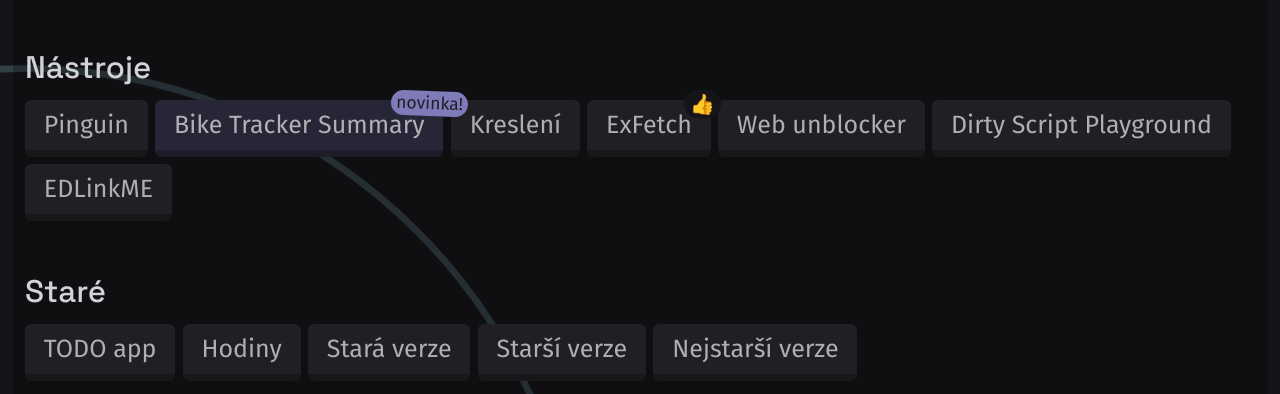
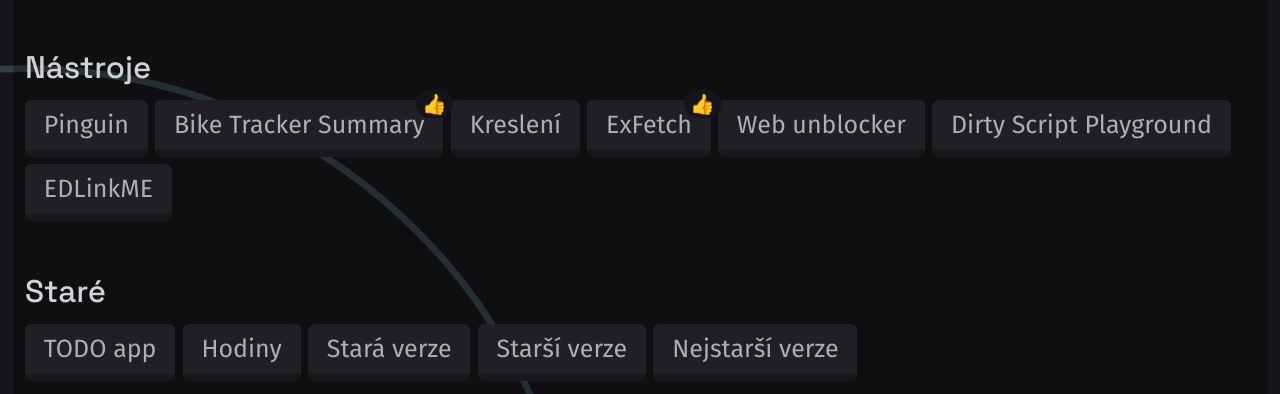
Before and after one commit to MiftikCZ/miftik-web, a plain HTML site: page index.html in a window 1280 px wide. Shown: the part 1013-1407 px from the top of the page. Drawn offline with Linux system fonts and the light colour scheme.

Commit message:
Fixed info mistake in one link

```diff
--- a/index.html
+++ b/index.html
@@ -89,7 +89,7 @@
             <div class="title">Nástroje</div>
             <div class="projects">
                 <a href="https://github.com/MiftikCZ/pinguin">Pinguin</a>
-                <a href="https://miftikcz.github.io/bike-tracker-summary" class="novinka">Bike Tracker Summary</a>
+                <a href="https://miftikcz.github.io/bike-tracker-summary" class="good">Bike Tracker Summary</a>
                 <a href="https://miftikcz.github.io/whiteboard">Kreslení</a>
                 <a href="https://github.com/MiftikCZ/exfetch" class="good">ExFetch</a>
                 <a href="./ub">Web unblocker</a>
```
